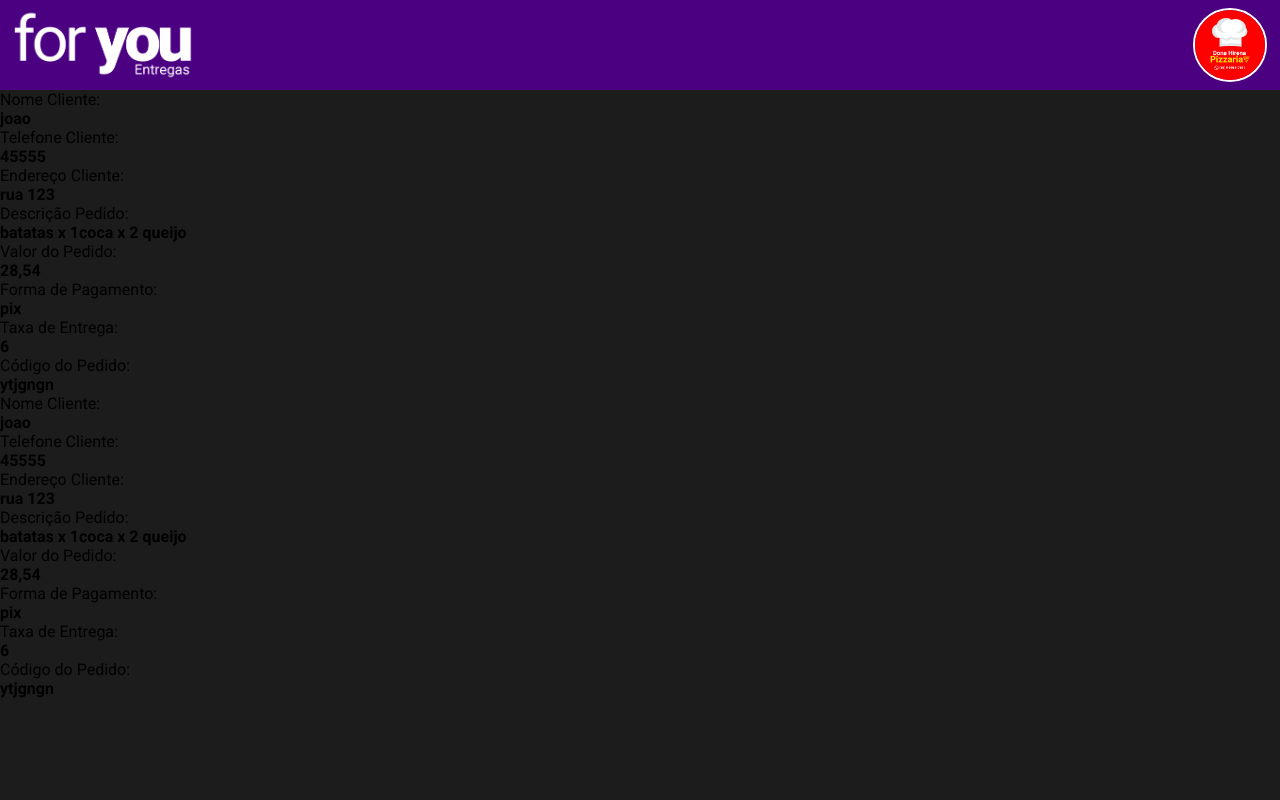
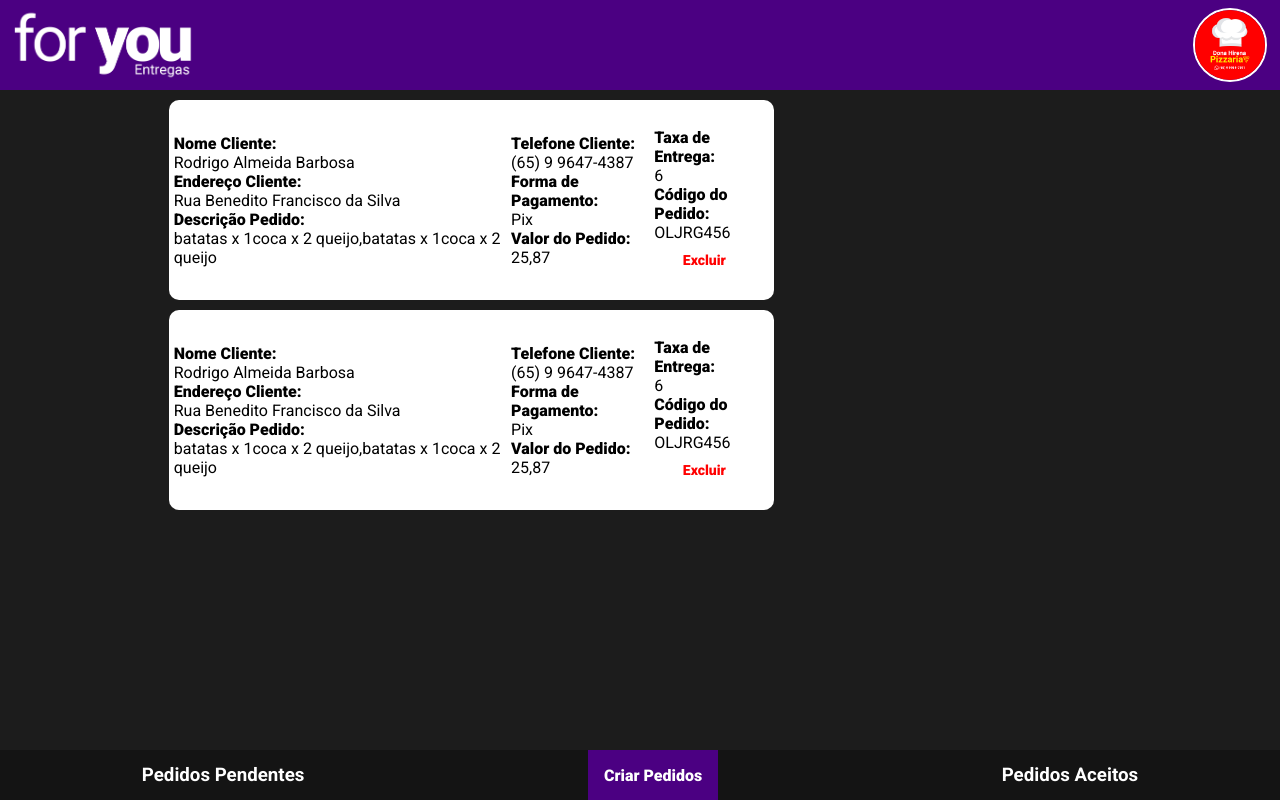
Before and after one commit to Thersvg/fye-entregas-web, a React (Vite) app: page / in a window 1280 px wide. Built offline with nearby package versions, Linux system fonts and the light colour scheme.

Commit message:
creating styles

```diff
--- a/src/Data.js
+++ b/src/Data.js
@@ -1,22 +1,22 @@
 export const pedido = [
   {
-    codigo_pedido: "ytjgngn",
-    name_cliente: "joao",
-    valor_pedido: "28,54",
-    endereco_cliente: "rua 123",
-    telefone_cliente: "45555",
-    descricao_pedido: "batatas x 1coca x 2 queijo",
-    forma_pagamento: "pix",
+    codigo_pedido: "OLJRG456",
+    name_cliente: "Rodrigo Almeida Barbosa",
+    valor_pedido: "25,87",
+    endereco_cliente: "Rua Benedito Francisco da Silva",
+    telefone_cliente: "(65) 9 9647-4387",
+    descricao_pedido: "batatas x 1coca x 2 queijo,batatas x 1coca x 2 queijo",
+    forma_pagamento: "Pix",
     taxa_entrega: "6",
   },
   {
-    codigo_pedido: "ytjgngn",
-    name_cliente: "joao",
-    valor_pedido: "28,54",
-    endereco_cliente: "rua 123",
-    telefone_cliente: "45555",
-    descricao_pedido: "batatas x 1coca x 2 queijo",
-    forma_pagamento: "pix",
+    codigo_pedido: "OLJRG456",
+    name_cliente: "Rodrigo Almeida Barbosa",
+    valor_pedido: "25,87",
+    endereco_cliente: "Rua Benedito Francisco da Silva",
+    telefone_cliente: "(65) 9 9647-4387",
+    descricao_pedido: "batatas x 1coca x 2 queijo,batatas x 1coca x 2 queijo",
+    forma_pagamento: "Pix",
     taxa_entrega: "6",
   },
 ];
--- a/src/Pages/Home/Home.jsx
+++ b/src/Pages/Home/Home.jsx
@@ -1,13 +1,24 @@
+import Footer from "../../components/Footer/Footer";
 import Navbar from "../../components/Navbar/Navbar";
 import { PedidosPendente } from "../../components/PedidosPendentes/PedidosPendente";
 import { pedido } from "../../Data"
+import { HomeBody, HomePedidosAceitos, HomePedidosPendentes } from "./HomeStyled";
 
 export default function Home(){
     return (
         <>
         <Navbar />
-        {pedido.map((item,index) => <PedidosPendente key={index} pedido={item}/>
-        )}
+        <HomeBody>
+            <HomePedidosPendentes>
+                <>
+                {pedido.map((item,index) => <PedidosPendente key={index} pedido={item}/>
+                )}
+                </>
+            </HomePedidosPendentes>
+            <HomePedidosAceitos>
+            </HomePedidosAceitos>
+        </HomeBody>
+        <Footer />
         </>
     );
 }
--- /dev/null
+++ b/src/Pages/Home/HomeStyled.jsx
@@ -0,0 +1,22 @@
+import styled from "styled-components"
+
+export const HomeBody = styled.div`
+    display: flex;
+    justify-content: space-around;
+    width: 100%;
+    height: 100%;
+
+`
+export const HomePedidosPendentes = styled.div`
+    display: flex;
+    flex-direction: column;
+    max-width: 100%;
+    max-height: 100%;
+`
+
+export const HomePedidosAceitos = styled.div`
+    display: flex;
+    flex-direction: column;
+    max-width: 100%;
+    max-height: 100%;
+`
--- /dev/null
+++ b/src/components/Footer/Footer.jsx
@@ -0,0 +1,17 @@
+import { ContainerFooter } from "./FooterStyled";
+
+
+export default function Footer(){
+    return (
+        <>
+            <footer>
+                <ContainerFooter>
+                    <h3>Pedidos Pendentes</h3>
+                    <button>Criar Pedidos</button>
+                    <h3>Pedidos Aceitos</h3>
+                </ContainerFooter>
+            </footer>
+        </>
+    )
+
+}
--- /dev/null
+++ b/src/components/Footer/FooterStyled.jsx
@@ -0,0 +1,25 @@
+import styled from "styled-components"
+
+export const ContainerFooter = styled.footer`
+    background-color: #141414;
+    display: flex;
+    justify-content: space-around;
+    width: 100%;
+    height: 50px;
+    align-items: center;
+    color: #fff;
+    position: absolute;
+    bottom: 0;
+    z-index: 1;
+
+    button{
+        width: 130px;
+        height: 50px;
+        font-weight: 800;
+        font-size: 16px;
+        color: #fff;
+        background-color: #4b0082;
+        cursor: pointer;
+    }
+
+`
--- a/src/components/PedidosPendentes/PedidosPendente.jsx
+++ b/src/components/PedidosPendentes/PedidosPendente.jsx
@@ -1,28 +1,33 @@
 import PropTypes from 'prop-types';
+import { ButtonDeleteBox, ContainerPedido } from './PedidosPendenteStyled';
 export function PedidosPendente({pedido}){
     return(
         <>
-        <section>
-            <div>
-                <label htmlFor="">Nome Cliente:</label>
-                <h4>{pedido.name_cliente}</h4>
-                <label htmlFor="">Telefone Cliente:</label>
-                <h4>{pedido.telefone_cliente}</h4>
-                <label htmlFor="">Endereço Cliente:</label>
-                <h4>{pedido.endereco_cliente}</h4>
-                <label htmlFor="">Descrição Pedido:</label>
-                <h4>{pedido.descricao_pedido}</h4>
-                <label htmlFor="">Valor do Pedido:</label>
-                <h4>{pedido.valor_pedido}</h4>
-                <label htmlFor="">Forma de Pagamento:</label>
-                <h4>{pedido.forma_pagamento}</h4>
-                <label htmlFor="">Taxa de Entrega:</label>
-                <h4>{pedido.taxa_entrega}</h4>
-                <label htmlFor="">Código do Pedido:</label>
-                <h4>{pedido.codigo_pedido}</h4>
-
-            </div>
-        </section>
+        <ContainerPedido>
+                <article>
+                        <label htmlFor="">Nome Cliente:</label>
+                        <p>{pedido.name_cliente}</p>
+                        <label htmlFor="">Endereço Cliente:</label>
+                        <p>{pedido.endereco_cliente}</p>
+                        <label htmlFor="">Descrição Pedido:</label>
+                        <p>{pedido.descricao_pedido}</p>
+                </article>
+                <article>
+                        <label htmlFor="">Telefone Cliente:</label>
+                        <p>{pedido.telefone_cliente}</p>
+                        <label htmlFor="">Forma de Pagamento:</label>
+                        <p>{pedido.forma_pagamento}</p>
+                        <label htmlFor="">Valor do Pedido:</label>
+                        <p>{pedido.valor_pedido}</p>
+                </article>
+                <article>
+                    <label htmlFor="">Taxa de Entrega:</label>
+                    <p>{pedido.taxa_entrega}</p>
+                    <label htmlFor="">Código do Pedido:</label>
+                    <p>{pedido.codigo_pedido}</p>
+                    <ButtonDeleteBox>Excluir</ButtonDeleteBox>
+                </article>
+        </ContainerPedido>
         </>
     )
 }
--- a/src/components/PedidosPendentes/PedidosPendenteStyled.jsx
+++ b/src/components/PedidosPendentes/PedidosPendenteStyled.jsx
@@ -0,0 +1,28 @@
+import styled from "styled-components";
+
+export const ContainerPedido = styled.section`
+    display: flex;
+    background-color: #fff;
+    flex-direction: wrap;
+    width: 600px;
+    height: 200px;
+    border-radius: 10px;
+    align-items: center;
+    margin-top: 10px;
+    padding-left: 5px;
+
+    label{
+        font-weight: 800;
+    }
+`
+export const ButtonDeleteBox = styled.button`
+    width: 100px;
+    height: 25px;
+    font-weight: 800;
+    border-radius: 10px;
+    cursor: pointer;
+    font-size: 14px;
+    color: #ff0000;
+    background-color: #fff;
+    margin-top: 5px;
+`
```
